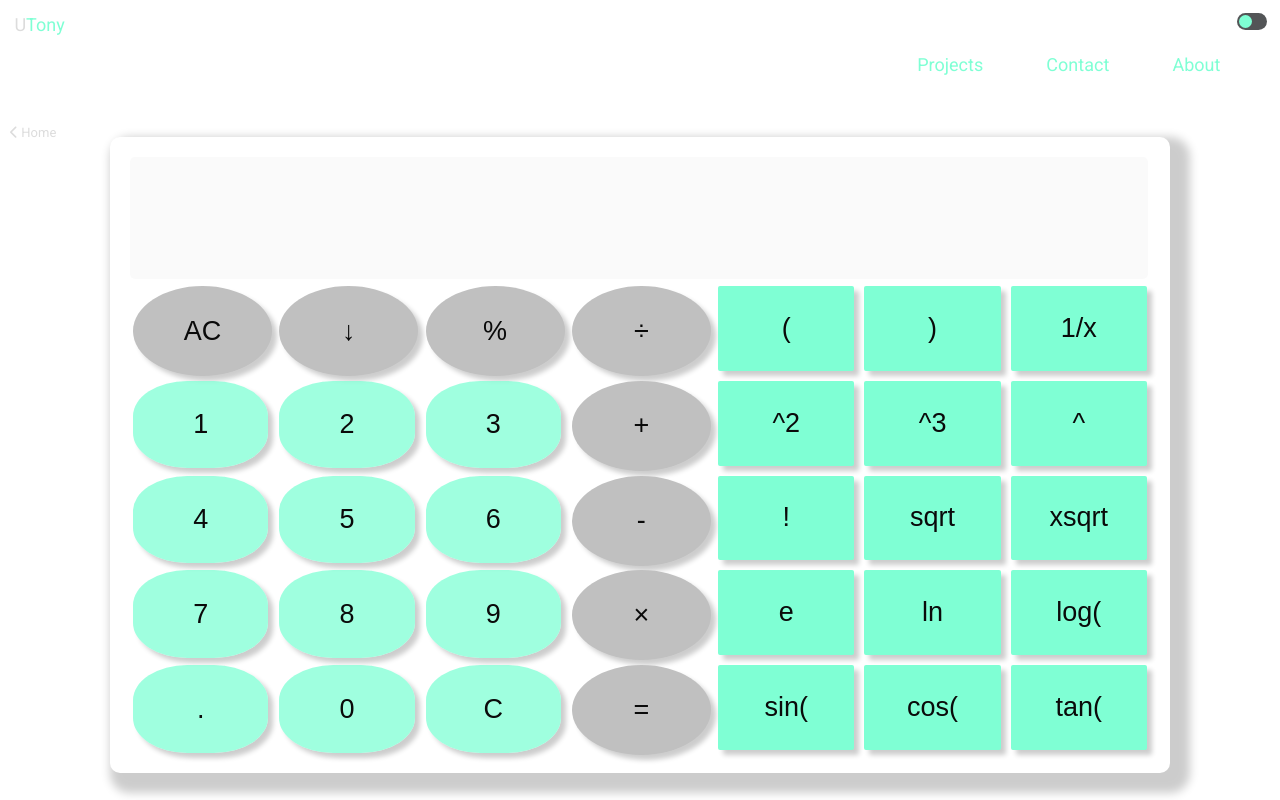
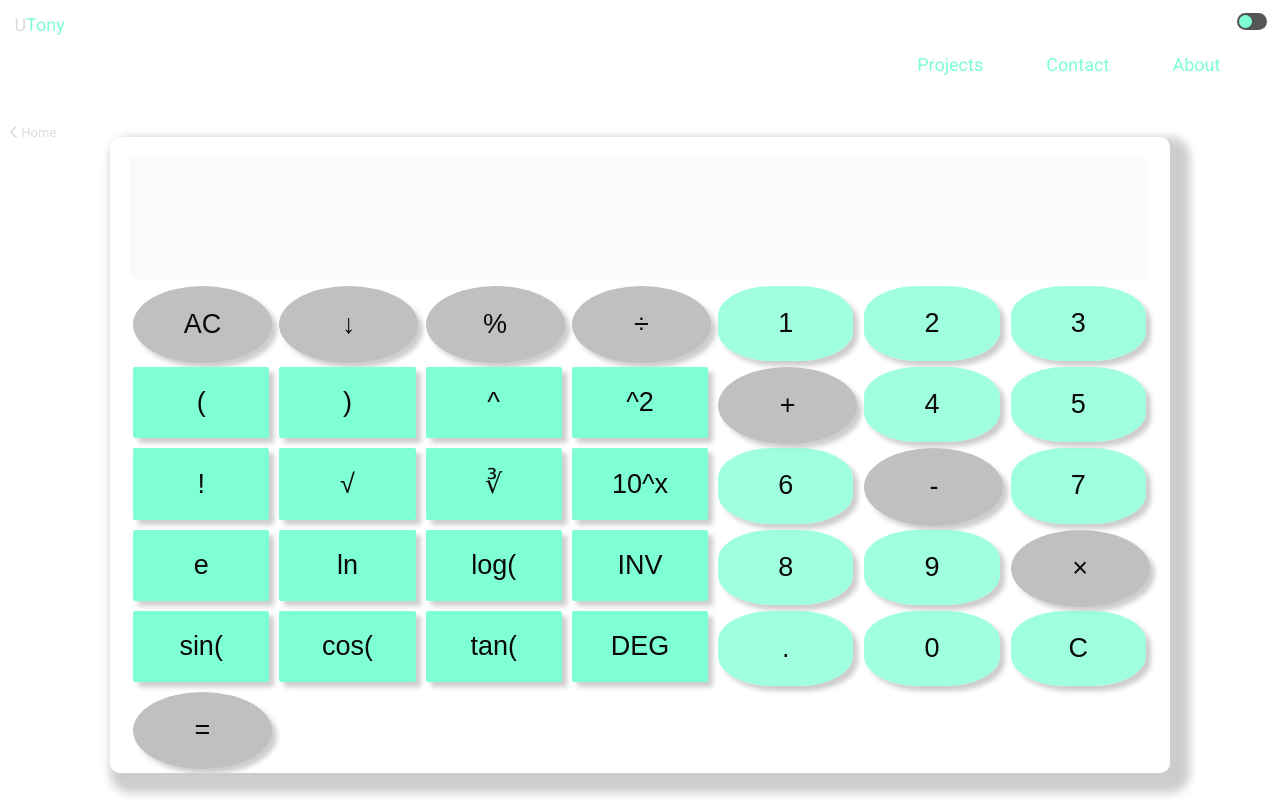
Before and after one commit to UtonyDev/utony-portfolio, a React (Vite) app: page /utonycalc in a window 1280 px wide. Shown: the top 800 px of the page. Built offline with nearby package versions, Linux system fonts and the light colour scheme.

Commit message:
implemented the other calculator functionality

```diff
--- a/src/Pages/utonycalc/utonycalc.css
+++ b/src/Pages/utonycalc/utonycalc.css
@@ -46,13 +46,29 @@
       display: grid;
       max-height: 88vh;
       grid-template-columns: 1fr 1fr 1fr 1fr;
-      grid-template-rows:  1fr 1fr 1fr 1fr 1fr 1fr;
+      grid-template-rows:  1fr 1fr 1fr 1fr 1fr 1fr ;
       border: 1px solid var(-);
       border-radius: 10px;
       box-shadow: 0px 0px 0px var(--bxShadowblr);
       overflow: hidden;
       z-index: 10;
       background-color:var(--white);
+      transition: all .5s ease;
+    }
+    .fullCont {
+      position: relative;
+      top: 51px;
+      display: grid;
+      max-height: 88vh;
+      grid-template-columns: 1fr 1fr 1fr 1fr;
+      grid-template-rows:  1fr 1fr 1fr 1fr 1fr 1fr 1fr 1fr 1fr 1fr ;
+      border: 1px solid var(-);
+      border-radius: 10px;
+      box-shadow: 0px 0px 0px var(--bxShadowblr);
+      overflow: hidden;
+      z-index: 10;
+      background-color:var(--white);
+      transition: all 1s ease;
     }
     input {
       height: 15vh;
@@ -109,8 +125,63 @@
     }
     .butnShow {
       display: block !important;
-      background-color: #C0C0C0;
+      background-color: var(--topbackclr);
+      color: var(--TxtFontXClr);
+      border-radius: 30%;
+      transition: all .5s ease;
     }
+
+    .itemsF1 {
+      grid-area:  3 / 1/ 4/ 2 ;
+    }.itemsF2 {
+      grid-area: 3 / 2/ 4/ 3 ;
+    }
+    .itemsF3 {
+      grid-area: 3 / 3/ 4/ 4 ;
+    }
+    .itemsF4 {
+      grid-area: 3 /4 / 4/ 5 ;
+    }
+
+    .itemsF5 {
+      grid-area: 4 / 1/ 5/ 2  ;
+    }
+    .itemsF6 {
+      grid-area: 4 / 2/ 5/ 3 ;
+    }
+    .itemsF7 {
+      grid-area: 4 / 3/ 5/ 4 ;
+    }
+    .itemsF8 {
+      grid-area: 4 / 4/ 5/ 5 ;
+    }
+
+    .itemsF9 {
+      grid-area: 5 /1 / 6/ 2 ;
+    }
+    .itemsF10 {
+      grid-area: 5 /2 / 6/ 3 ;
+    }
+    .itemsF11 {
+      grid-area: 5 /3 / 6/ 4 ;
+    }
+    .itemsF12 {
+      grid-area: 5 /4 / 6/ 5 ;
+    }
+
+    .itemsF13 {
+      grid-area: 6 /1 / 7/ 2 ;
+    }
+    .itemsF14 {
+      grid-area: 6 /2 / 7/ 3 ;
+    }
+    .itemsF15 {
+      grid-area: 6 /3 / 7/ 4 ;
+    }
+    .itemsF16 {
+      grid-area: 6 /4 / 7/ 5;
+    }
+
     .name {
       color: aquamarine;
     }
--- a/src/Pages/utonycalc/utonycalc.jsx
+++ b/src/Pages/utonycalc/utonycalc.jsx
@@ -60,12 +60,15 @@ const closedInputVal = inputVal + ")";
       setInputVal('');
     } else if (val === "↓") {
       const butn =  document.querySelectorAll("#butns");
+      const showAllButn = document.querySelector("#calccon")
 
       butn.forEach((button) => {
         if (button.classList.contains('butnHid')) {
           button.classList.replace("butnHid", "butnShow");
+          showAllButn.classList.replace("cont", "fullCont");
         } else {
           button.classList.replace("butnShow", "butnHid");
+          showAllButn.classList.replace("fullCont", "cont");
         }
       });
     }
@@ -83,15 +86,22 @@ const closedInputVal = inputVal + ")";
 
   const Buttons = [
     'AC', '↓', '%', '÷',
-    '(', ')', '1/x',
+
+    '(', ')', '^', '^2',
+
     '1', '2', '3', '+',
-    '^2', '^3', '^',
+
+    '!', '√', '∛', '10^x',
+
     '4', '5','6', '-',
-    '!', 'sqrt', 'xsqrt',
-     '7', '8', '9', '×',
-     'e', 'ln', 'log(',
-     '.', '0',  'C', '=',
-     'sin(', 'cos(', 'tan('
+
+    'e', 'ln', 'log(', "INV",
+
+    '7', '8', '9', '×',
+
+    '.', '0',  'C', '=',
+
+    'sin(', 'cos(', 'tan(', 'DEG'
     ];
 
 
@@ -104,7 +114,7 @@ const closedInputVal = inputVal + ")";
       <label>
       <div className="calccont">
 
-        <div className='cont'>
+        <div className='cont' id='calccon'>
              <input type="text" name='calc' value={inputVal} className='item1' disabled readOnly/>
 
           {Buttons.map((buttons, index) => (
@@ -116,14 +126,37 @@ const closedInputVal = inputVal + ")";
       ${index === 1 ? 'but2 butnc' : ''}
       ${index === 2 ? 'but3 butnc' : ''}
       ${index === 3 ? 'but4 butnc' : ''}
-      ${index === 10 || index === 17
-        || index === 24 || index === 31 ? "butnc" : ""}
-      ${index === 4 || index === 5 || index === 6
-        || index === 11 || index === 12 || index === 13
-        || index === 18 || index === 19 || index === 20
-        || index === 25 || index === 26 || index === 27
-        || index === 32 || index === 33 || index === 34
+
+      ${index === 11 || index === 19
+        || index === 27 || index === 31
+        ? "butnc" : ""}
+
+      ${index === 4 || index === 5 || index === 6 || index === 7
+        || index === 12 || index === 13 || index === 14 || index === 15
+        || index === 20 || index === 21 || index === 22 || index === 23
+        || index === 32 || index === 33 || index === 34 || index === 35
         ? 'butnHid': 'butn'}
+
+      ${index === 4 ? 'itemsF1': '' }
+      ${index === 5 ? 'itemsF2': '' }
+      ${index === 6 ? 'itemsF3': '' }
+      ${index === 7 ? 'itemsF4': '' }
+
+      ${index === 12 ? 'itemsF5': '' }
+      ${index === 13 ? 'itemsF6': '' }
+      ${index === 14 ? 'itemsF7': '' }
+      ${index === 15 ? 'itemsF8': '' }
+
+      ${index === 20 ? 'itemsF9': '' }
+      ${index === 21 ? 'itemsF10': '' }
+      ${index === 22 ? 'itemsF11': '' }
+      ${index === 23 ? 'itemsF12': '' }
+
+      ${index === 32 ? 'itemsF13': ''}
+      ${index === 33 ? 'itemsF14': ''}
+      ${index === 34 ? 'itemsF15': ''}
+      ${index === 35 ? 'itemsF16': ''}
+
     `}
     onClick={(e) => onButtonClick(e, buttons)}
   >
```
